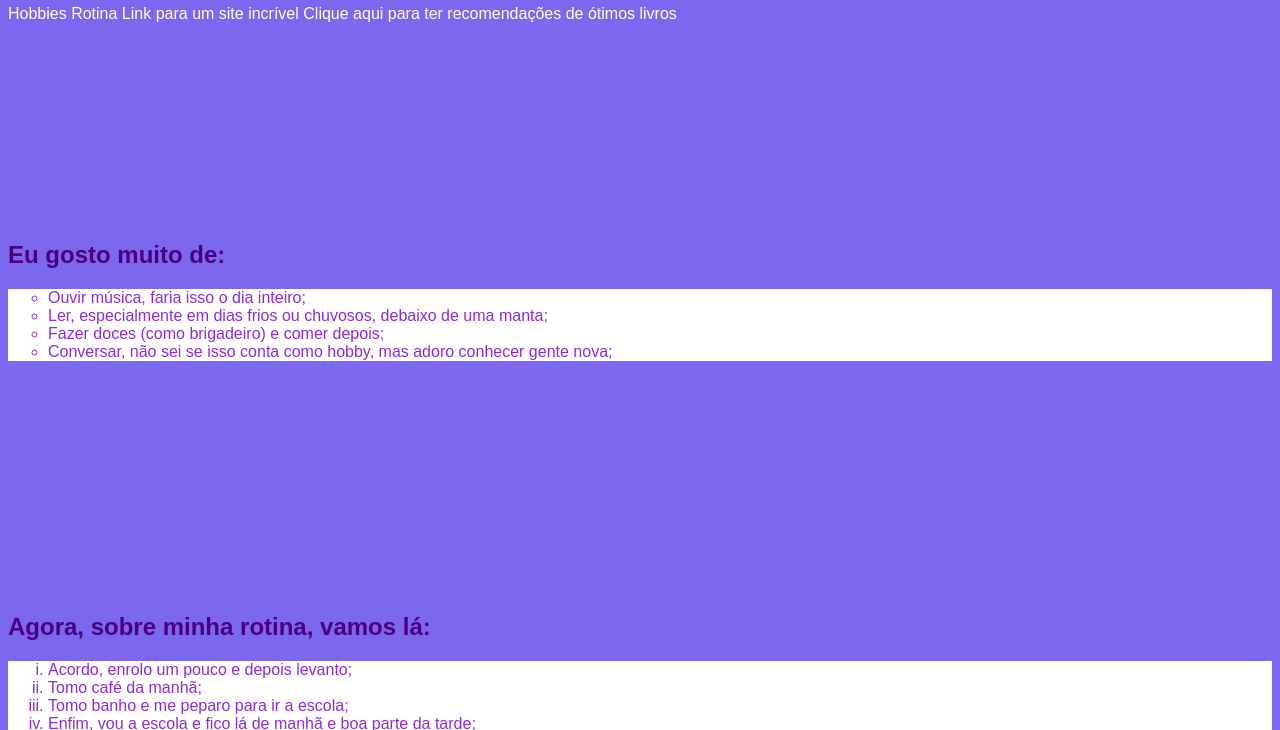
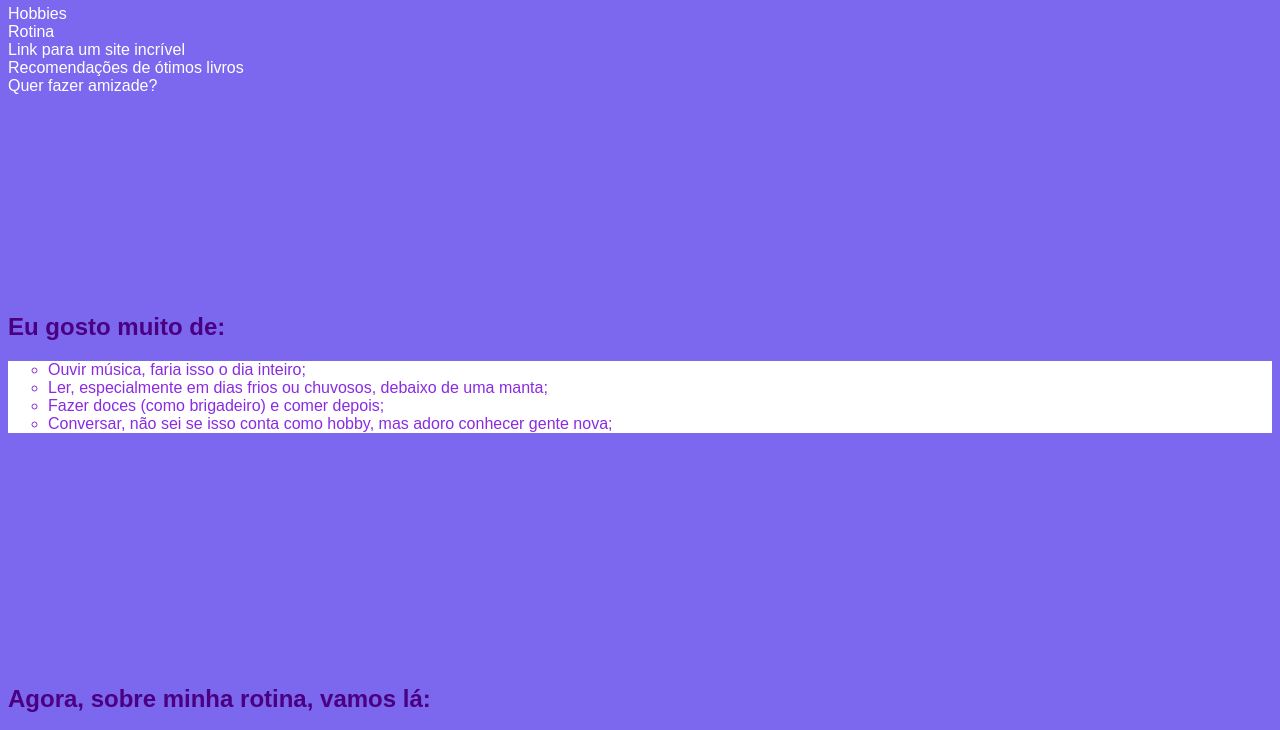
Before and after one commit to vehzinha/Sobre-mim, a plain HTML site: page index.html in a window 1280 px wide. Shown: the part 56-786 px from the top of the page. Drawn offline with Linux system fonts and the light colour scheme.

Commit message:
Update index.html

```diff
--- a/index.html
+++ b/index.html
@@ -34,10 +34,11 @@
  </head>
  <body>
    <h1>Um pouquinho sobre mim:</h1>
-   <a href="#texto1">Hobbies</a>
-   <a href="#texto2">Rotina</a>
-   <a href="https://fboldt.github.io/">Link para um site incrível</a>
-   <a href="index2.html">Clique aqui para ter recomendações de ótimos livros</a>
+   <a href="#texto1">Hobbies</a><br>
+   <a href="#texto2">Rotina</a><br>
+   <a href="https://fboldt.github.io/">Link para um site incrível</a><br>
+   <a href="index2.html">Recomendações de ótimos livros</a><br>
+   <a href="amigos.html">Quer fazer amizade?</a>
    <br>
    <br>
    <br>
```
